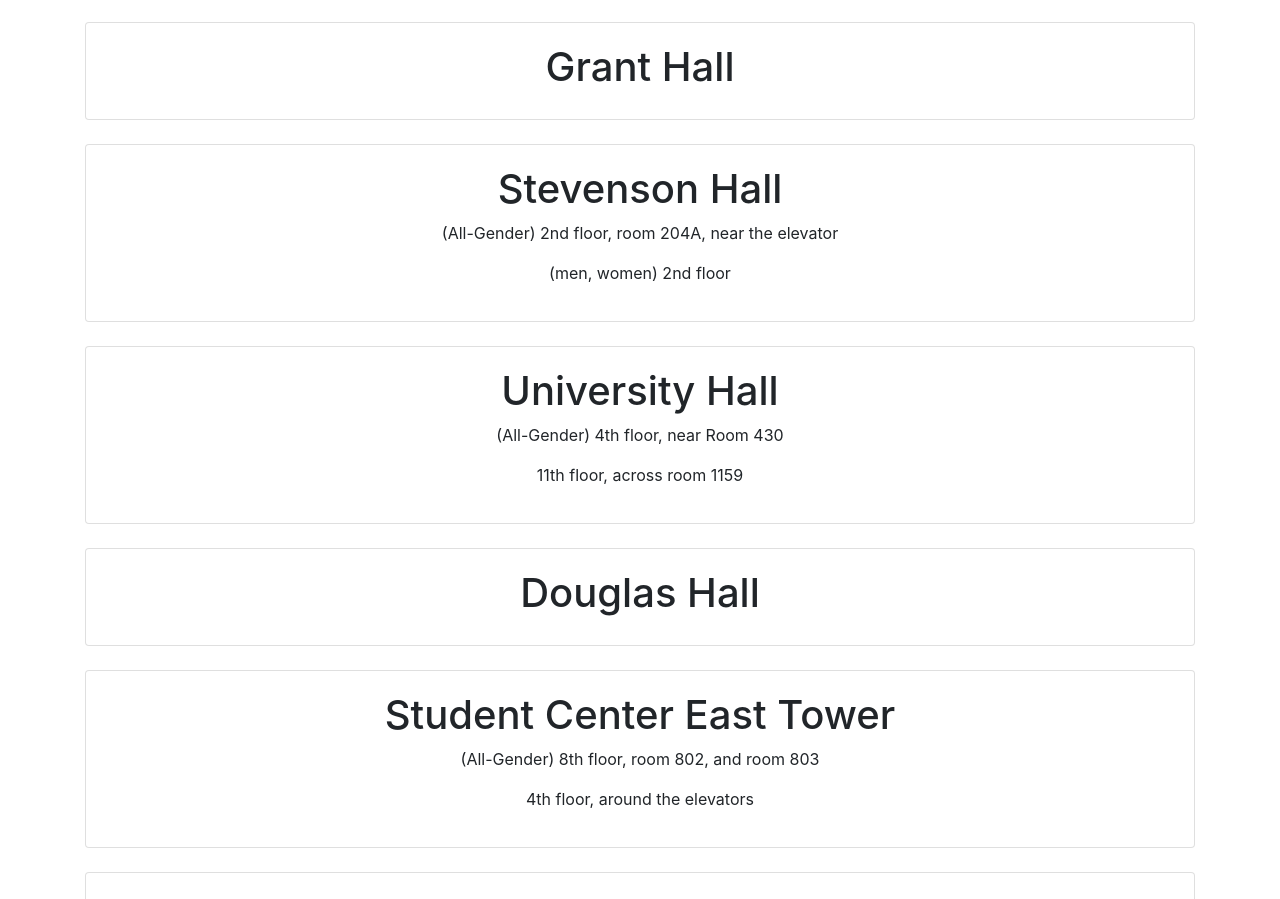
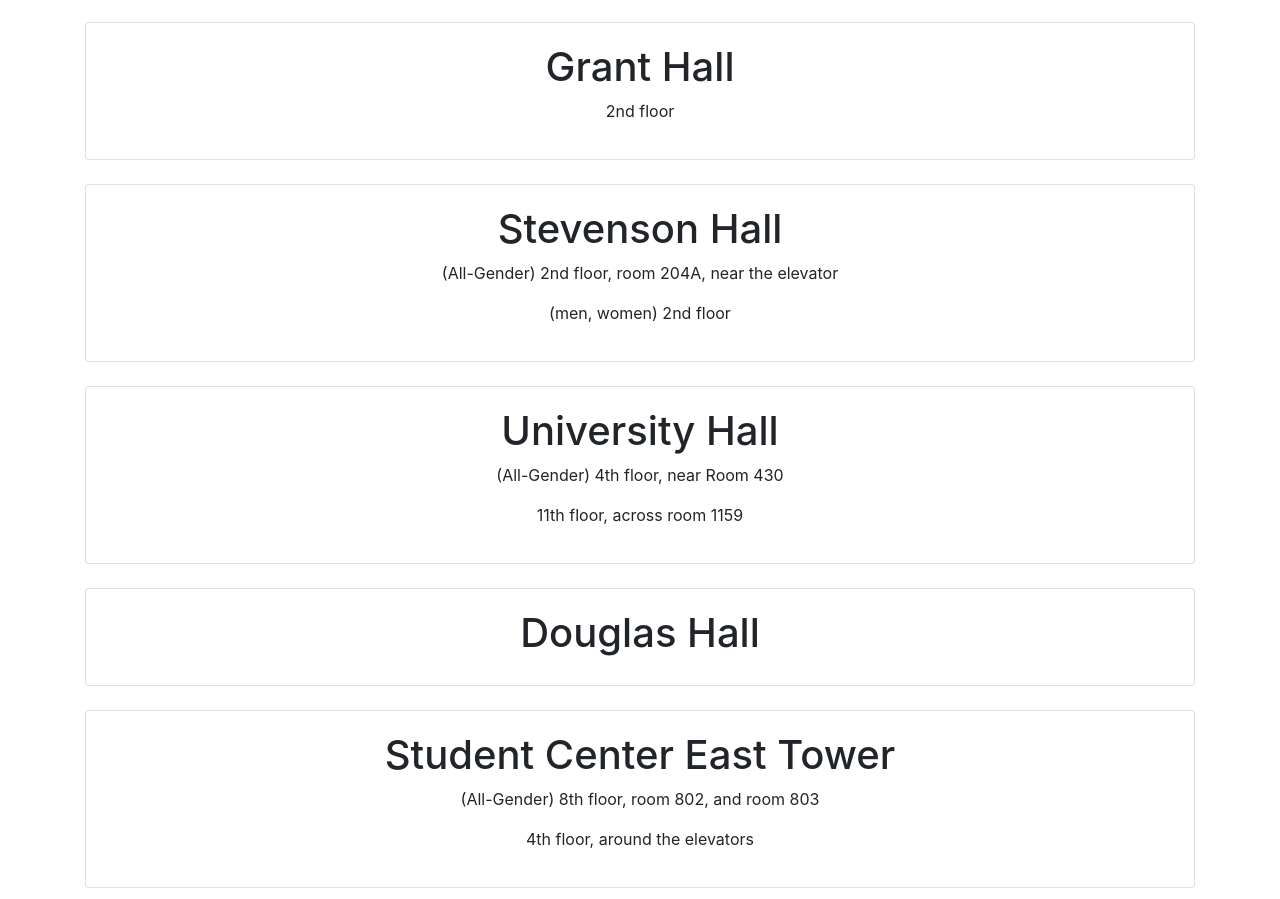
Before and after one commit to Abraham-Moraes-Arroyo/Restroom, a plain HTML site: page index.html in a window 1280 px wide. Shown: the part 1072-1971 px from the top of the page. Drawn offline with nearby package versions, Linux system fonts and the light colour scheme; some packages are replaced by stand-ins of ours.

Commit message:
Updated Grant Hall

```diff
--- a/index.html
+++ b/index.html
@@ -140,6 +140,7 @@ projects.  -->
           <div class="card">
             <div class="card-body">
               <h1>Grant Hall</h1>
+              <p>2nd floor </p>
             </div>
           </div>
           <br>
```
